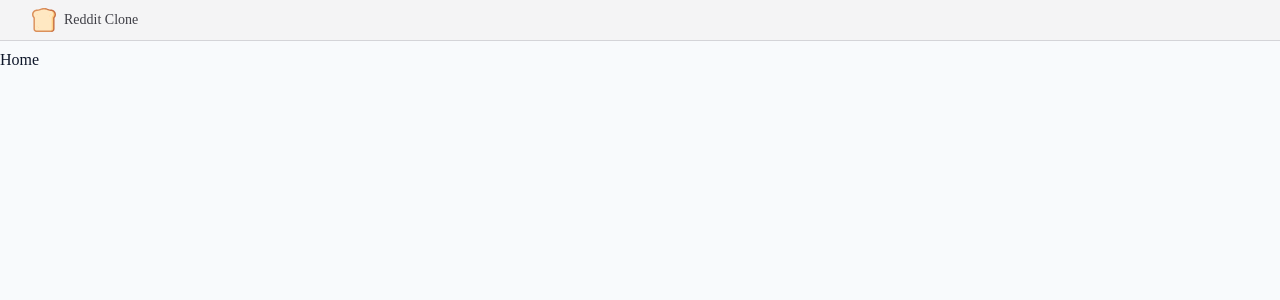
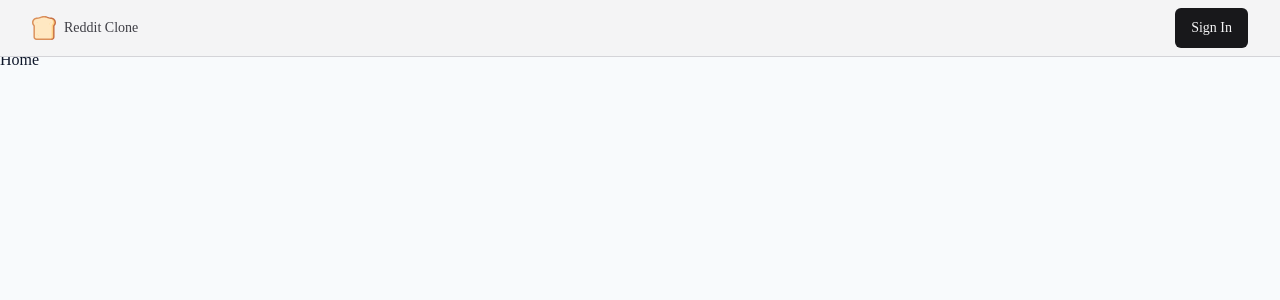
Before and after one commit to arepaFlipper/reddit_clone, a Next.js app: page / in a window 1280 px wide. Shown: the top 300 px of the page. Built offline with nearby package versions, Linux system fonts and the light colour scheme.

Commit message:
💝 (30:31) Add the Sing In Button

```diff
--- a/src/components/Navbar.tsx
+++ b/src/components/Navbar.tsx
@@ -1,15 +1,20 @@
 import Link from 'next/link';
 import { Icons } from "./Icons"
+import { buttonVariants } from "./ui/Button"
 type TNavbar = {}
 
 const Navbar = (props: TNavbar) => {
   return (
     <div className="fixed top-0 inset-x-0 h-fit bg-zinc-100 border-b border-zinc-300 z-[10] py-2">
       <div className="container max-w-7xl h-full mx-auto flex items-center justify-between gap-2">
+        {/* Logo */}
         <Link href="/" className="flex gap-2 items-center">
           <Icons.logo className="w-8 h-8 sm:h-6 sm:w-6" />
           <p className="hidden text-zinc-700 text-sm font-medium md:block" >Reddit Clone</p>
         </Link>
+
+        {/* Search bar */}
+        <Link href={'/sign-in'} className={buttonVariants()}>Sign In</Link>
       </div>
     </div>
   )
```
